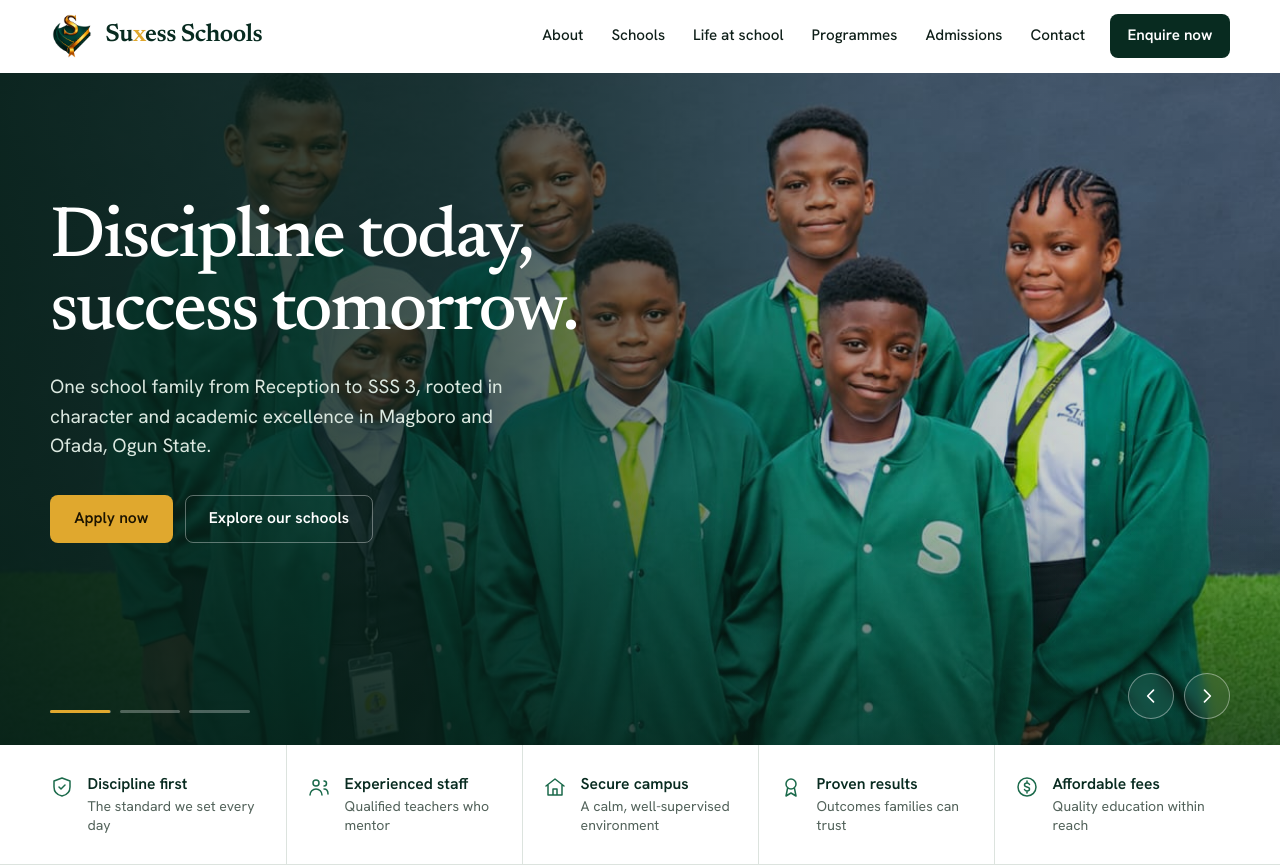
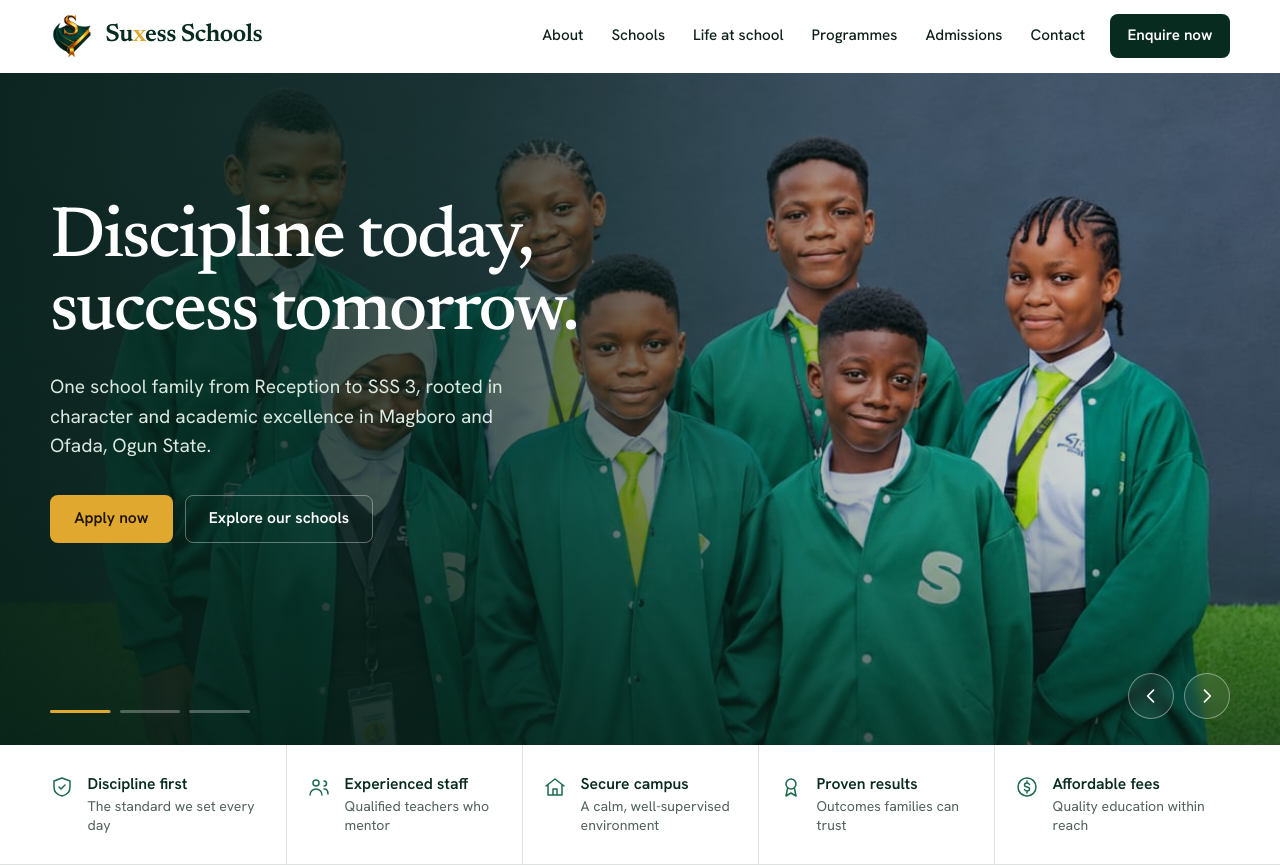
Before and after one commit to Alpha-Insight1/Suxess-web, a React (Vite) app: page / in a window 1280 px wide. Shown: the top 866 px of the page. Built offline with nearby package versions, Linux system fonts and the light colour scheme.

Commit message:
first commit

```diff
--- a/src/data.ts
+++ b/src/data.ts
@@ -189,7 +189,7 @@ export const gallery = [
 export const slides = [
   {
     img: "/hero-secondary.jpg",
-    pos: "50% 18%",
+    pos: "50% 8%",
     tag: "",
     short: "01",
     title: "Discipline today, success tomorrow.",
@@ -198,7 +198,7 @@ export const slides = [
   },
   {
     img: "/hero-nursery.jpg",
-    pos: "50% 20%",
+    pos: "50% 0%",
     tag: "",
     short: "02",
     title: "Where curiosity takes root.",
```
